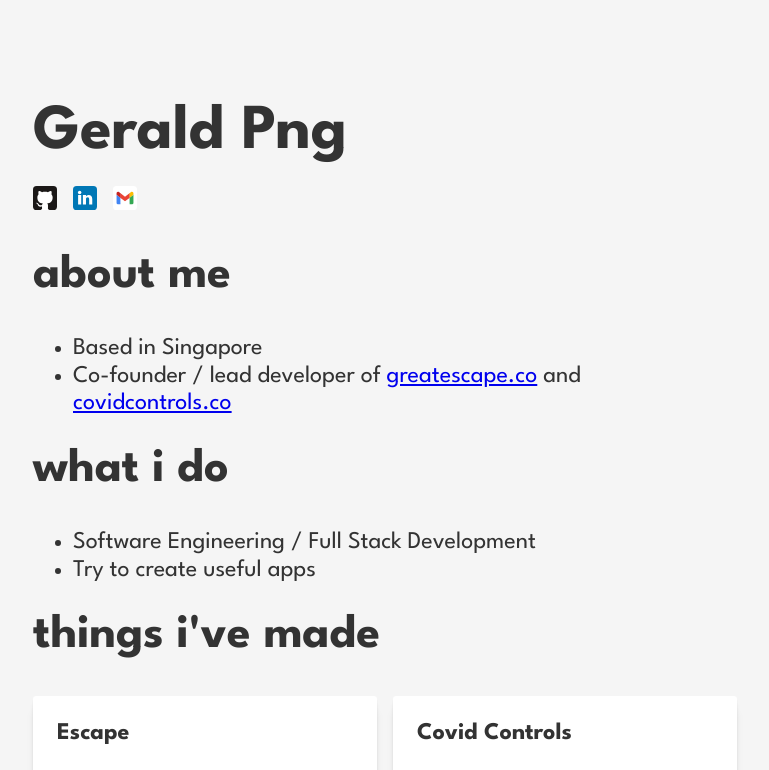
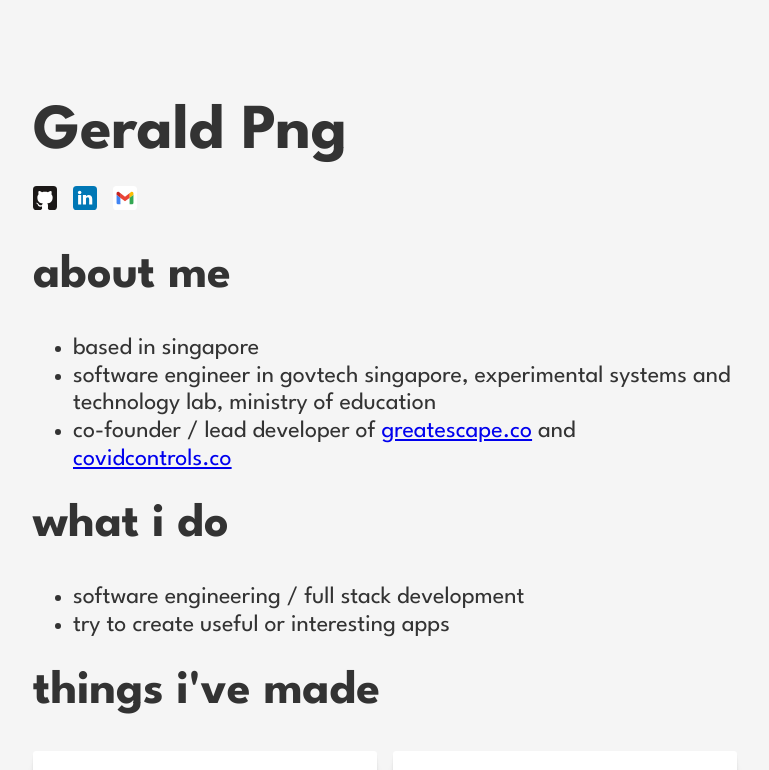
Before and after one commit to gpng/gpng.github.io, a Next.js app: page / in a window 1280 px wide. Shown: the top 770 px of the page, without its empty margins (255-1024 px from the left). Built offline with nearby package versions, Linux system fonts and the light colour scheme.

Commit message:
Update copy

```diff
--- a/pages/index.jsx
+++ b/pages/index.jsx
@@ -28,21 +28,25 @@ const Index = () => {
         </div>
         <h2>about me</h2>
         <ul>
-          <li>Based in Singapore</li>
+          <li>based in singapore</li>
           <li>
-            Co-founder / lead developer of <a href="https://greatescape.co">greatescape.co</a> and{' '}
+            software engineer in govtech singapore, experimental systems and technology lab,
+            ministry of education
+          </li>
+          <li>
+            co-founder / lead developer of <a href="https://greatescape.co">greatescape.co</a> and{' '}
             <a href="https://covidcontrols.co">covidcontrols.co</a>
           </li>
         </ul>
         <h2>what i do</h2>
         <ul>
-          <li>Software Engineering / Full Stack Development</li>
-          <li>Try to create useful apps</li>
+          <li>software engineering / full stack development</li>
+          <li>try to create useful or interesting apps</li>
         </ul>
         <h2>things i&apos;ve made</h2>
         <Projects />
         <h2>my bookshelf</h2>
-        <p>I usually read fiction and sci-fi for enjoyment</p>
+        <p>I usually read fiction and sci-fi for fun</p>
         <Bookshelf />
         <style jsx>
           {`
```
Also changed, not shown: 2 other files (tests, documents, lock files or other folders).
